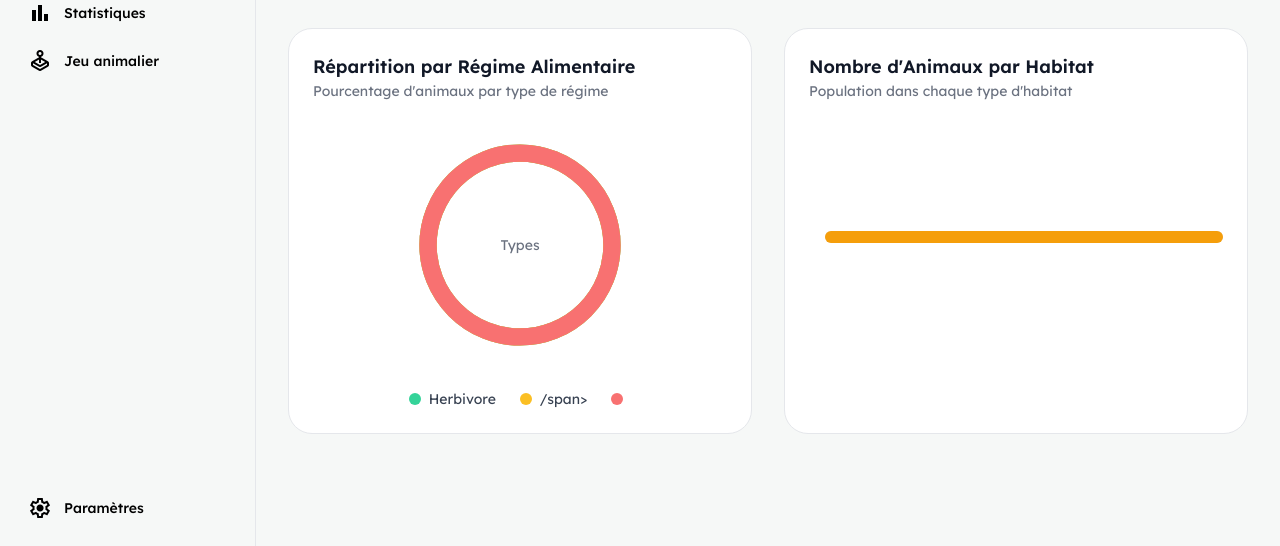
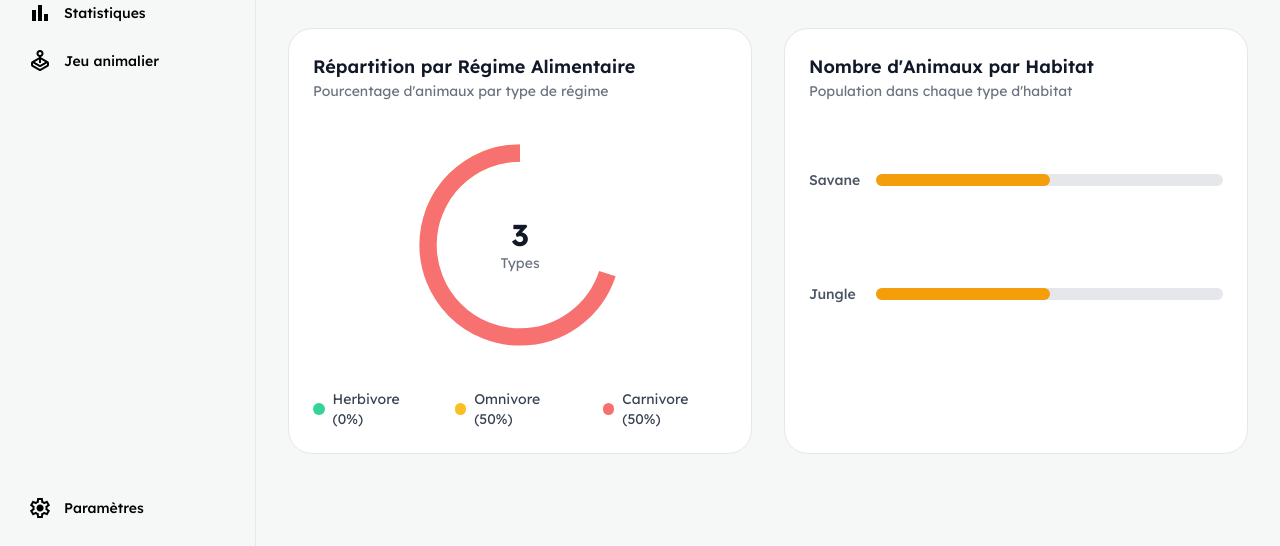
Before and after one commit to lakroune/Zoo-Encyclopedie, a PHP site: page /Statistiques.php in a window 1280 px wide. Shown: the part 254-800 px from the top of the page. Run offline with PHP 8.4, Linux system fonts and the light colour scheme; data comes from the database, SQL or seed files in the repository; data that the repository does not hold is empty; a stand-in replaces the project's code that opens the database connection; some libraries are stand-ins or nearby versions.

Commit message:
feat(stats): Calcul des pourcentages de régime alimentaire et des offsets pour graphique circulaire
Implémente la logique de calcul de la distribution en pourcentage des animaux et prépare les offsets nécessaires à l'affichage d'un graphique camembert.

```diff
--- a/pages/Statistiques.php
+++ b/pages/Statistiques.php
@@ -22,6 +22,25 @@ $resultat = $cennect->query($sql);
 $stats_habitats = $resultat->fetch_all();
 
 
+$total = $Herbivore_count + $Omnivore_count + $Carnivore_count;
+
+if ($total == 0) {
+  $Herbivore_percentage = 0;
+  $Omnivore_percentage = 0;
+  $Carnivore_percentage = 0;
+} else {
+  $Herbivore_percentage = round(($Herbivore_count / $total) * 100);
+  $Omnivore_percentage = round(($Omnivore_count / $total) * 100);
+  $Carnivore_percentage = round(($Carnivore_count / $total) * 100);
+}
+
+$Herbivore_offset = 0;
+
+$Omnivore_offset = 360 - $Herbivore_percentage;
+
+$Carnivore_offset = 360 - ($Herbivore_percentage + $Omnivore_percentage);
+
+$total_types = 3;
 
 
 ?>
@@ -178,15 +197,15 @@ $stats_habitats = $resultat->fetch_all();
                   <path class="stroke-[#34D399]"
                     d="M18 2.0845 a 15.9155 15.9155 0 0 1 0 31.831  a 15.9155 15.9155 0 0 1 0 -31.831 "
                     fill="none"
-                    stroke-dasharray="<?php  ?>, 100"
-                    stroke-dashoffset=""
+                    stroke-dasharray="<?php echo ($Herbivore_percentage / 100) * 360; ?>, 100"
+                    stroke-dashoffset="-<?php echo $Omnivore_offset; ?>"
                     stroke-width="3">
                   </path>
 
                   <path class="stroke-[#FBBF24]"
                     d="M18 2.0845 a 15.9155 15.9155 0 0 1 0 31.831 a 15.9155 15.9155 0 0 1 0 -31.831"
                     fill="none"
-                    stroke-dasharray="<?php echo  100; ?>, 100"
+                    stroke-dasharray="<?php echo ($Omnivore_percentage / 100) * 360; ?>, 100"
                     stroke-dashoffset="-<?php echo $Omnivore_offset; ?>"
                     stroke-width="3">
                   </path>
@@ -194,13 +213,13 @@ $stats_habitats = $resultat->fetch_all();
                   <path class="stroke-[#F87171]"
                     d="M18 2.0845 a 15.9155 15.9155 0 0 1 0 31.831 a 15.9155 15.9155 0 0 1 0 -31.831"
                     fill="none"
-                    stroke-dasharray="<?php  ?>, 100"
+                    stroke-dasharray="<?php echo ($Carnivore_percentage / 100) * 360; ?>, 100"
                     stroke-dashoffset="-<?php echo $Carnivore_offset; ?>"
                     stroke-width="3">
                   </path>
                 </svg>
                 <div class="absolute flex flex-col items-center">
-                  <span class="text-3xl font-bold text-gray-900 dark:text-white"><?php ; ?></span>
+                  <span class="text-3xl font-bold text-gray-900 dark:text-white"><?php echo $total_types; ?></span>
                   <span class="text-sm text-gray-500 dark:text-gray-400">Types</span>
                 </div>
               </div>
@@ -208,15 +227,15 @@ $stats_habitats = $resultat->fetch_all();
             <div class="flex justify-center gap-6 text-sm">
               <div class="flex items-center gap-2">
                 <div class="h-3 w-3 rounded-full bg-[#34D399]"></div>
-                <span class="text-gray-700 dark:text-gray-300">Herbivore </span>
+                <span class="text-gray-700 dark:text-gray-300">Herbivore (<?= $Herbivore_percentage ?>%)</span>
               </div>
               <div class="flex items-center gap-2">
                 <div class="h-3 w-3 rounded-full bg-[#FBBF24]"></div>
-                <span class="text-gray-700 dark:text-gray-300"> /span>
+                <span class="text-gray-700 dark:text-gray-300">Omnivore (<?= $Omnivore_percentage ?>%)</span>
               </div>
               <div class="flex items-center gap-2">
                 <div class="h-3 w-3 rounded-full bg-[#F87171]"></div>
-                <span class="text-gray-700 dark:text-gray-300"> </span>
+                <span class="text-gray-700 dark:text-gray-300">Carnivore (<?= $Carnivore_percentage ?>%)</span>
               </div>
             </div>
           </div>
@@ -229,13 +248,15 @@ $stats_habitats = $resultat->fetch_all();
               </p>
             </div>
             <div class="grid min-h-[240px] gap-x-4 gap-y-3 grid-cols-[auto_1fr] items-center py-3">
-
-                <p class="text-sm font-medium text-gray-600 dark:text-gray-400"> </p>
+              <?php
+              foreach ($stats_habitats as $stats) {
+              ?>
+                <p class="text-sm font-medium text-gray-600 dark:text-gray-400"><?= $stats[0] ?></p>
                 <div class="h-3 w-full rounded-full bg-gray-200 dark:bg-gray-700">
-                  <div class="h-3 rounded-full bg-[#F59E0B]" style="width: ;"></div>
+                  <div class="h-3 rounded-full bg-[#F59E0B]" style="width: <?= ($stats[1] / $numbre_animal) * 100 ?>%;"></div>
                 </div>
 
-
+              <?php } ?>
             </div>
           </div>
         </div>
```
